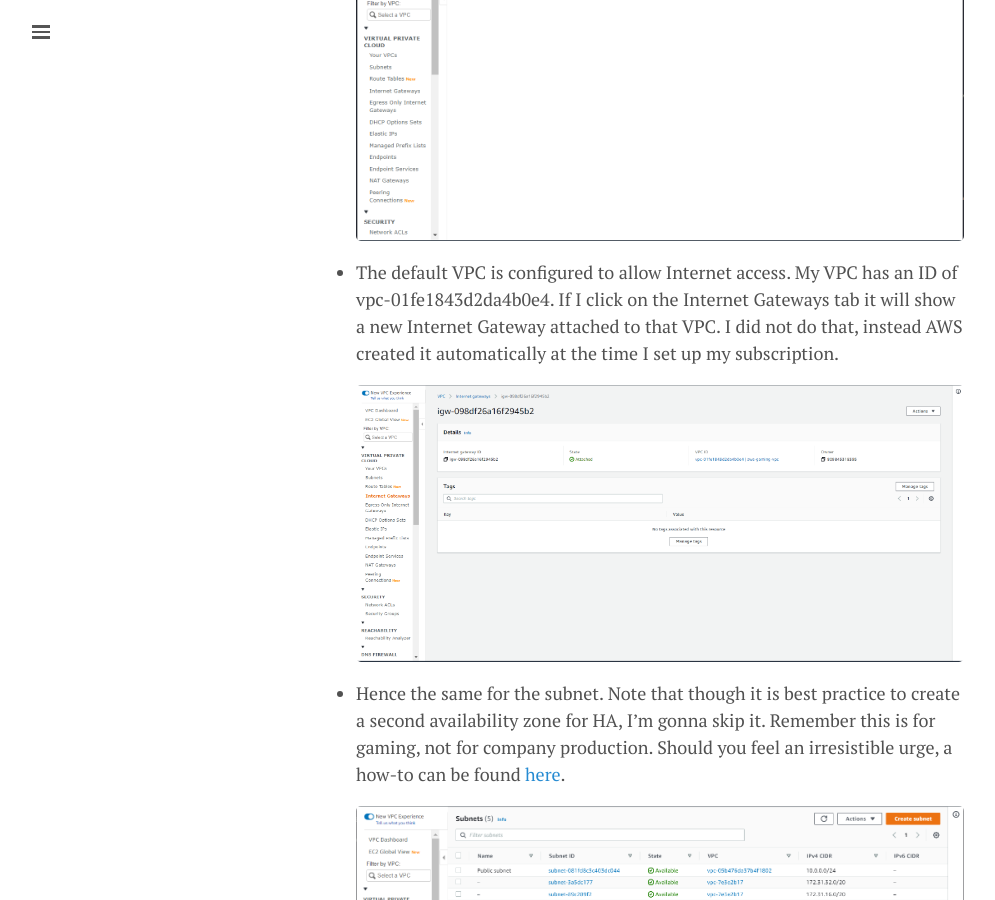
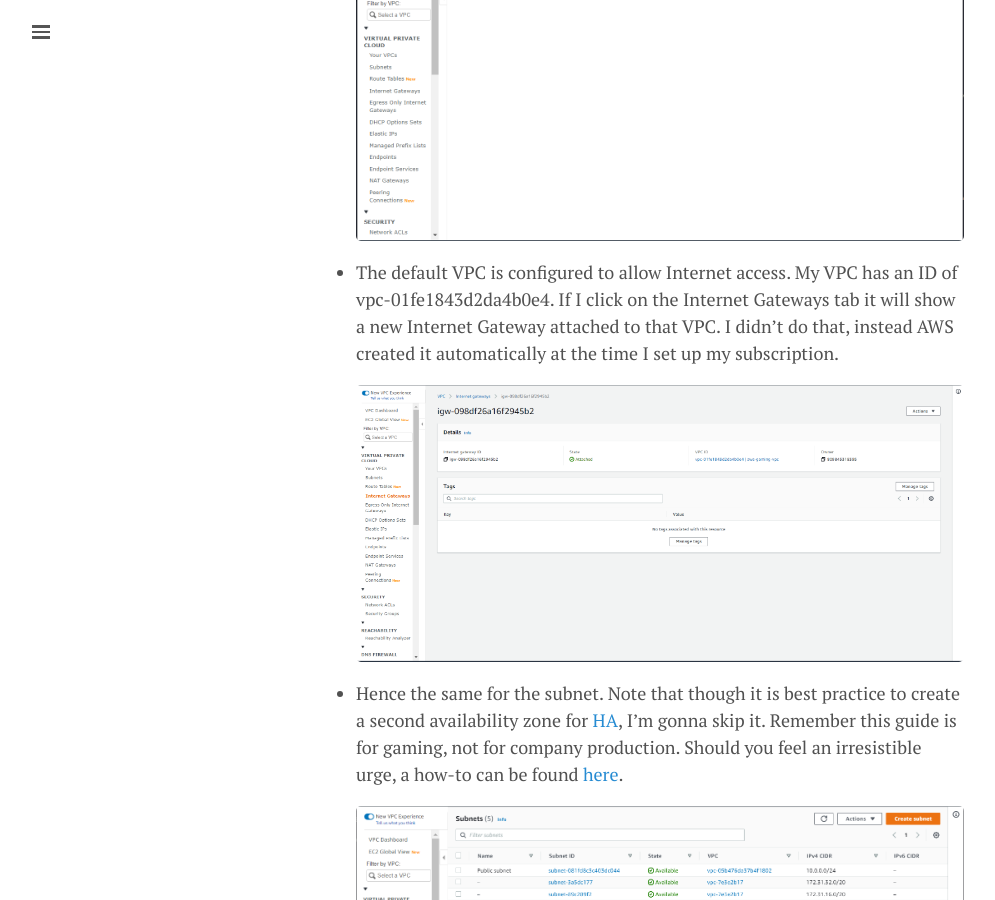
Before and after one commit to lgeurts/lgeurts.github.io, a Jekyll site: the page built from _posts/2021-11-02-aws-high-performance-cloud-gaming.md, in a window 1280 px wide and 900 px high, scrolled down 3242 px. Shown: the whole window, without its empty margins (0-995 px from the left). Built offline with Jekyll 4.4.1, drawn with Linux system fonts in a browser that asks for light colours; nearby versions of some CDN libraries; comment, search, counter and statistics services are not loaded.

Commit message:
Update 2021-11-02-aws-high-performance-cloud-gaming.md

```diff
--- a/_posts/2021-11-02-aws-high-performance-cloud-gaming.md
+++ b/_posts/2021-11-02-aws-high-performance-cloud-gaming.md
@@ -66,11 +66,11 @@
 
   <img src="/assets/aws-parsec-setup/vpc-successfully-created.png" width="654">
 
-- The default VPC is configured to allow Internet access. My VPC has an ID of vpc-01fe1843d2da4b0e4. If I click on the Internet Gateways tab it will show a new Internet Gateway attached to that VPC. I did not do that, instead AWS created it automatically at the time I set up my subscription.
+- The default VPC is configured to allow Internet access. My VPC has an ID of vpc-01fe1843d2da4b0e4. If I click on the Internet Gateways tab it will show a new Internet Gateway attached to that VPC. I didn't do that, instead AWS created it automatically at the time I set up my subscription.
 
   <img src="/assets/aws-parsec-setup/vpc-internet-gateway.png" width="654">
 
-- Hence the same for the subnet. Note that though it is best practice to create a second availability zone for HA, I'm gonna skip it. Remember this is for gaming, not for company production. Should you feel an irresistible urge, a how-to can be found [here](https://tomgregory.com/when-to-create-different-subnets-in-aws-vpcs/).
+- Hence the same for the subnet. Note that though it is best practice to create a second availability zone for [HA](https://aws.amazon.com/about-aws/global-infrastructure/regions_az/), I'm gonna skip it. Remember this guide is for gaming, not for company production. Should you feel an irresistible urge, a how-to can be found [here](https://tomgregory.com/when-to-create-different-subnets-in-aws-vpcs/).
 
   <img src="/assets/aws-parsec-setup/vpc-subnet.png" width="654">
 
```
